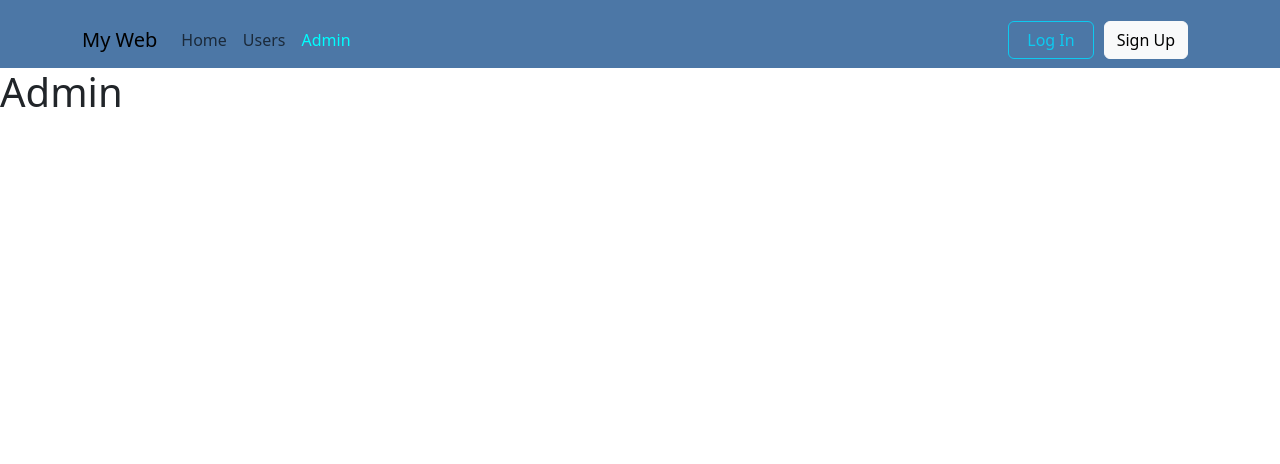
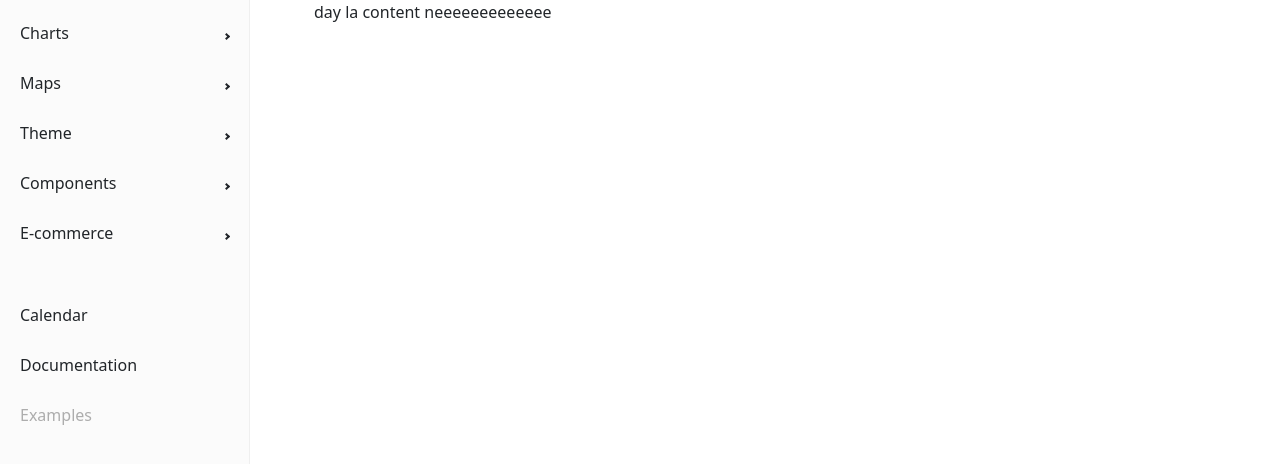
Before and after one commit to lqviet27/student-management-fe, a React (Create React App) app: page /admins in a window 1280 px wide. Shown: the top 464 px of the page. Built offline with nearby package versions, Linux system fonts and the light colour scheme.

Commit message:
add sidebar

```diff
--- a/src/components/Admin/Admin.js
+++ b/src/components/Admin/Admin.js
@@ -1,7 +1,15 @@
+import SideBar from "./SideBar.js";
+import './Admin.scss';
+
 const Admin = (props) => {
     return (
-        <div>
-            <h1>Admin</h1>
+        <div className="admin-container">
+            <div className="admin-sidebar">
+                <SideBar/>
+            </div>
+            <div className="admin-content">
+                day la content neeeeeeeeeeeee
+            </div>
         </div>
     );
 }
--- /dev/null
+++ b/src/components/Admin/Admin.scss
@@ -0,0 +1,6 @@
+.admin-container {
+    display: flex;
+    .admin-sidebar {
+
+    }
+}
--- /dev/null
+++ b/src/components/Admin/SideBar.js
@@ -0,0 +1,129 @@
+import React from 'react';
+import { Sidebar, Menu, MenuItem, SubMenu } from "react-pro-sidebar";
+
+
+
+
+
+
+
+
+const SideBar = () => {
+  // return (
+  //   <>
+  //     <Sidebar>
+  //       <Menu>
+  //         <SubMenu label="Charts">
+  //           <MenuItem> Pie charts </MenuItem>
+  //           <MenuItem> Line charts </MenuItem>
+  //         </SubMenu>
+  //         <MenuItem> Documentation </MenuItem>
+  //         <MenuItem> Calendar </MenuItem>
+  //       </Menu>
+  //     </Sidebar>
+  //   </>
+  // );
+  const [collapsed, setCollapsed] = React.useState(false);
+  const [toggled, setToggled] = React.useState(false);
+  const [broken, setBroken] = React.useState(false);
+  const [hasImage, setHasImage] = React.useState(false);
+
+
+  return (
+    <div style={{ display: 'flex', height: '100%'}}>
+      <Sidebar
+      >
+        <div style={{ display: 'flex', flexDirection: 'column', height: '100vh' }}>
+          <div style={{ flex: 1, marginBottom: '32px' }}>
+            <div style={{ padding: '0 24px', marginBottom: '8px' }}>
+
+            </div>
+            <Menu >
+              <SubMenu
+                label="Charts"
+
+              >
+                <MenuItem> Pie charts</MenuItem>
+                <MenuItem> Line charts</MenuItem>
+                <MenuItem> Bar charts</MenuItem>
+              </SubMenu>
+              <SubMenu label="Maps" >
+                <MenuItem> Google maps</MenuItem>
+                <MenuItem> Open street maps</MenuItem>
+              </SubMenu>
+              <SubMenu label="Theme" >
+                <MenuItem> Dark</MenuItem>
+                <MenuItem> Light</MenuItem>
+              </SubMenu>
+              <SubMenu label="Components" >
+                <MenuItem> Grid</MenuItem>
+                <MenuItem> Layout</MenuItem>
+                <SubMenu label="Forms">
+                  <MenuItem> Input</MenuItem>
+                  <MenuItem> Select</MenuItem>
+                  <SubMenu label="More">
+                    <MenuItem> CheckBox</MenuItem>
+                    <MenuItem> Radio</MenuItem>
+                  </SubMenu>
+                </SubMenu>
+              </SubMenu>
+              <SubMenu label="E-commerce" >
+                <MenuItem> Product</MenuItem>
+                <MenuItem> Orders</MenuItem>
+                <MenuItem> Credit card</MenuItem>
+              </SubMenu>
+            </Menu>
+
+            <div style={{ padding: '0 24px', marginBottom: '8px', marginTop: '32px' }}>
+
+            </div>
+
+            <Menu >
+              <MenuItem
+              >
+                Calendar
+              </MenuItem>
+              <MenuItem >Documentation</MenuItem>
+              <MenuItem disabled >
+                Examples
+              </MenuItem>
+            </Menu>
+          </div>
+        </div>
+      </Sidebar>
+
+      <main>
+        <div style={{ padding: '16px 24px', color: '#44596e' }}>
+          <div style={{ marginBottom: '16px' }}>
+            {broken && (
+              <button className="sb-button" onClick={() => setToggled(!toggled)}>
+                Toggle
+              </button>
+            )}
+          </div>
+          <div style={{ marginBottom: '48px' }}>
+
+          </div>
+
+          <div style={{ padding: '0 8px' }}>
+            <div style={{ marginBottom: 16 }}>
+
+            </div>
+
+            <div style={{ marginBottom: 16 }}>
+
+            </div>
+
+            <div style={{ marginBottom: 16 }}>
+
+            </div>
+
+
+          </div>
+        </div>
+      </main>
+    </div>
+  );
+};
+
+export default SideBar;
--- a/src/index.js
+++ b/src/index.js
@@ -16,8 +16,8 @@ root.render(
         <Route path="/" element={<App />}>
           <Route index element={<HomePage />} />
           <Route path="/users" element={<User />} />
-          <Route path="/admins" element={<Admin />} />
         </Route>
+        <Route path="/admins" element={<Admin />} />
       </Routes>
     </BrowserRouter>
   // </React.StrictMode>
```
